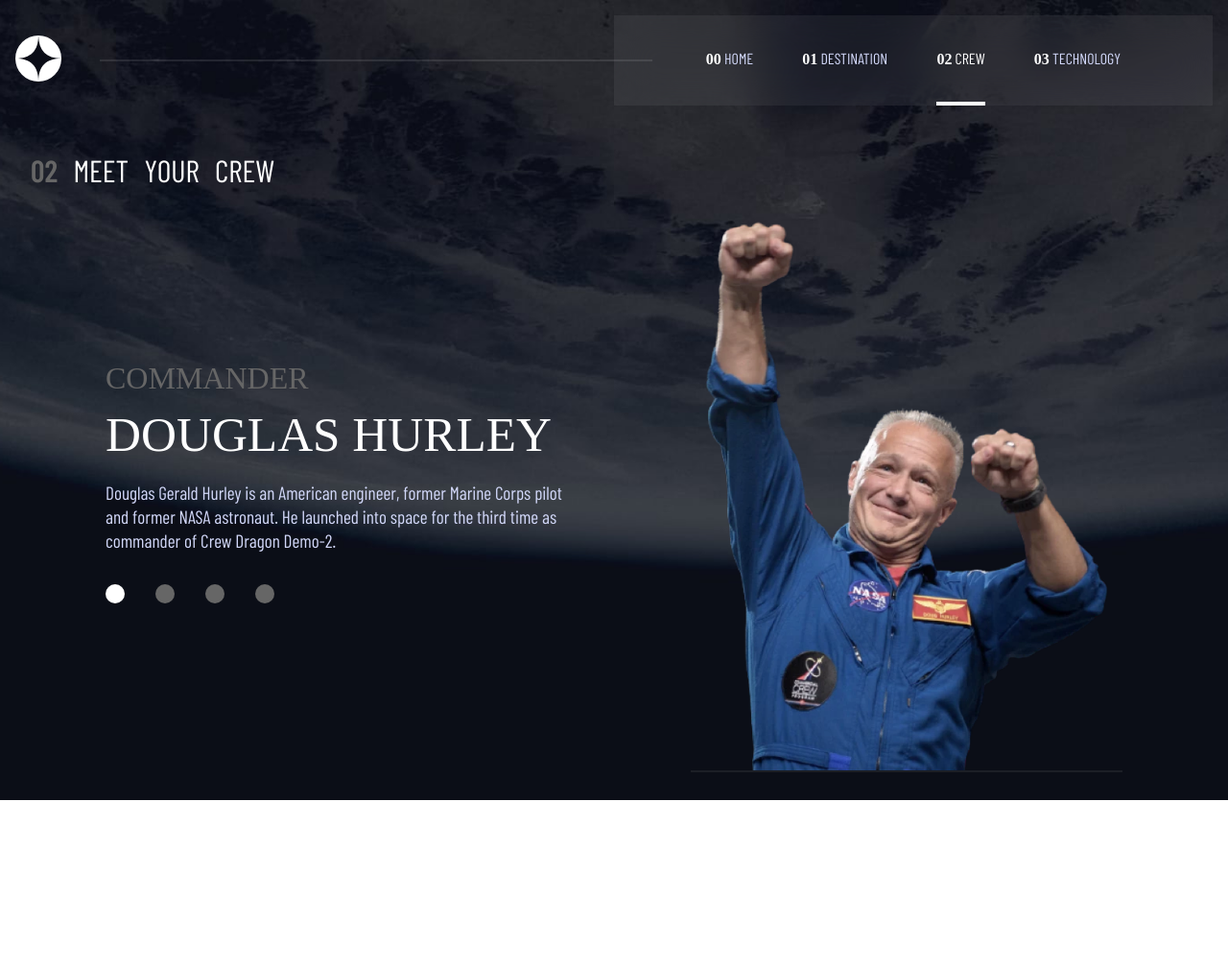
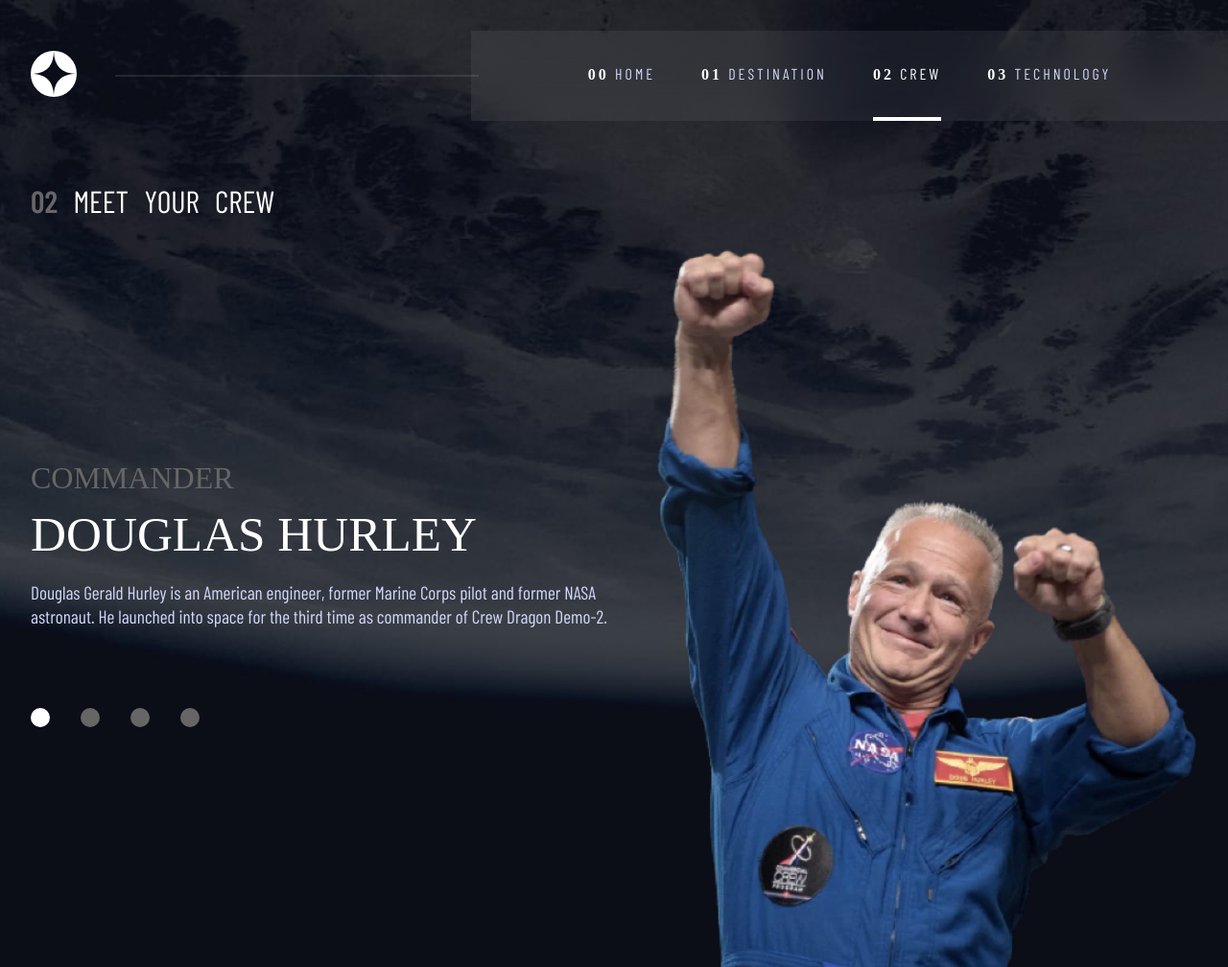
Before and after one commit to Sergio-Ivan-Melgarejo/Front-Mentor-15, a plain HTML site: page starter-code/crew.html in a window 1280 px wide. Shown: the top 1008 px of the page at 96% size. Before the commit the page ends 834 px from the top, so only its background shows below. Drawn offline with nearby package versions, Linux system fonts and the light colour scheme; a web font is replaced by a local one.

Commit message:
a chenged sizes

```diff
--- a/starter-code/crew.html
+++ b/starter-code/crew.html
@@ -68,7 +68,6 @@
       <!-- box 2 -->
       <div class="destination__box-2">
         <img data-value="images" data-section="crew"  id="img" src="./assets/crew/image-douglas-hurley.webp" alt="image of Douglas Hurley">
-        <div class="img-subline"></div>
       </div>
     </div>
 
--- a/starter-code/css/crew.css
+++ b/starter-code/css/crew.css
@@ -1,8 +1,4 @@
-.crew .destination__box-1 img,
-.crew .destination__box-2 img{
-    max-width: 420px;
-    margin: 0 auto;
-}
+
 .crew .containers{
     height: 90%;
 }
@@ -59,10 +55,8 @@
 .crew .bnt.select{
     background-color: var(--white);
 }
-.crew .img-subline{
-    height: 2px;
-    background-color: #666;
-    opacity: .2;
+.crew .destination__box-2{
+    border-bottom: 2px solid rgba(102, 102, 102, 0.336);
 }
 
 @media screen and (min-width: 836px) {
@@ -72,4 +66,7 @@
     .crew .main .nav{
         padding: 2em 0;
     }
+    .crew .destination__box-1{
+        max-width: 620px;
+    }
 }
--- a/starter-code/css/destination.css
+++ b/starter-code/css/destination.css
@@ -84,4 +84,7 @@
     .destination .flex{
         justify-content: space-between;
     }
+    .destination .destination__box-2{
+        max-width: 450px;
+    }
 }
--- a/starter-code/css/general.css
+++ b/starter-code/css/general.css
@@ -92,9 +92,35 @@
     .containers{
         justify-content: space-evenly;
         gap: 2em;
+        align-items: stretch;
     }
     .destination__box-1,
     .destination__box-2{
         text-align: left;
+        max-width: 700px;
+        max-height: 750px;
+        width: 1px;
+        flex-grow: 1;
+    }
+    .destination__box-1 img,
+    .destination__box-2 img{
+        width: 100%;
+        height: 100%;
+        object-fit: cover;
+        object-position: top;
+    }
+    .destination__box-1,
+    .destination__box-2{
+        display: flex;
+        flex-direction: column;
+        justify-content: center;
+    }
+    .destination__box-1 img{
+        height: auto;
+        display: inline-block;
+    }
+    .destination__box-1 .p,
+    .destination__box-2 .p{
+        min-height: 100px;
     }
 }
--- a/starter-code/css/home.css
+++ b/starter-code/css/home.css
@@ -16,20 +16,20 @@
 
 .header__h1{
     text-transform: uppercase;
-    font-size: clamp(1em,5vw,1.5em);
+    font-size: clamp(1em,5vw,2em);
     font-weight: 400;
     color: var(--gray);
 }
 
 .header__span{
     color: var(--white);
-    font-size: clamp(3em,20vw,6em);
+    font-size: clamp(3em,20vw,5.8em);
     display: block;
     padding: 15px 0;
 }
 
 .header__p{
-    font-size: clamp(1em,5vw,1.4em);
+    font-size: clamp(1em,5vw,1.6em);
     color: var(--gray);
     line-height: 1.5em;
 }
@@ -89,6 +89,12 @@
         text-align: left;
     }
     .header__button{
-        font-size: 2.5em;
+        font-size: 3em;
+    }
+    .header.containers{
+        align-items: center;
+    }
+    .header__div{
+        max-width: 550px;
     }
 }
--- a/starter-code/css/nav.css
+++ b/starter-code/css/nav.css
@@ -154,6 +154,9 @@
 }
 
 @media screen and (min-width: 836px) {
+    .nav{
+        padding: 2em;
+    }
     .nav__container-nav-movil{
         display: none;
     }
@@ -162,8 +165,14 @@
     }
     .nav__ul{
         display: flex;
-        gap: 3.2em;
-        padding: 0 6em;
+        gap: 3em;
+        padding: 0 10%;
         transition: padding .3s, font-size .3s;
+        transform: translate(2em);
+    }
+    .nav__a{
+        letter-spacing: 3px;
+        font-size: clamp(1em,1vw,1.2em);
+        padding: 2.2em 0;
     }
 }
```
